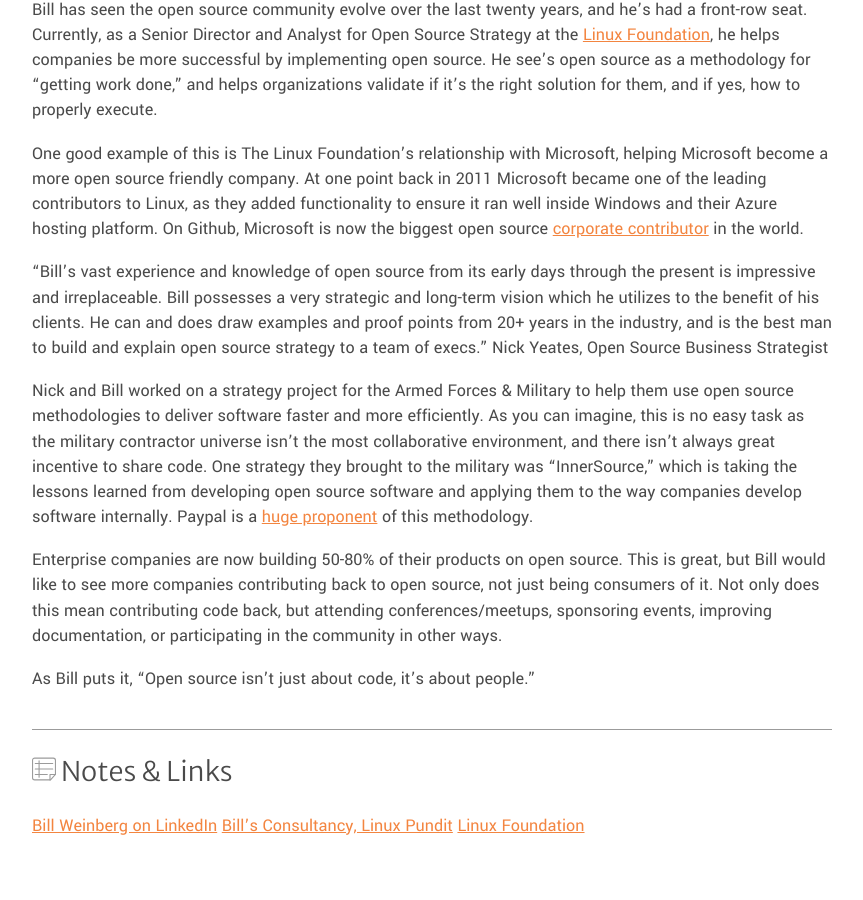
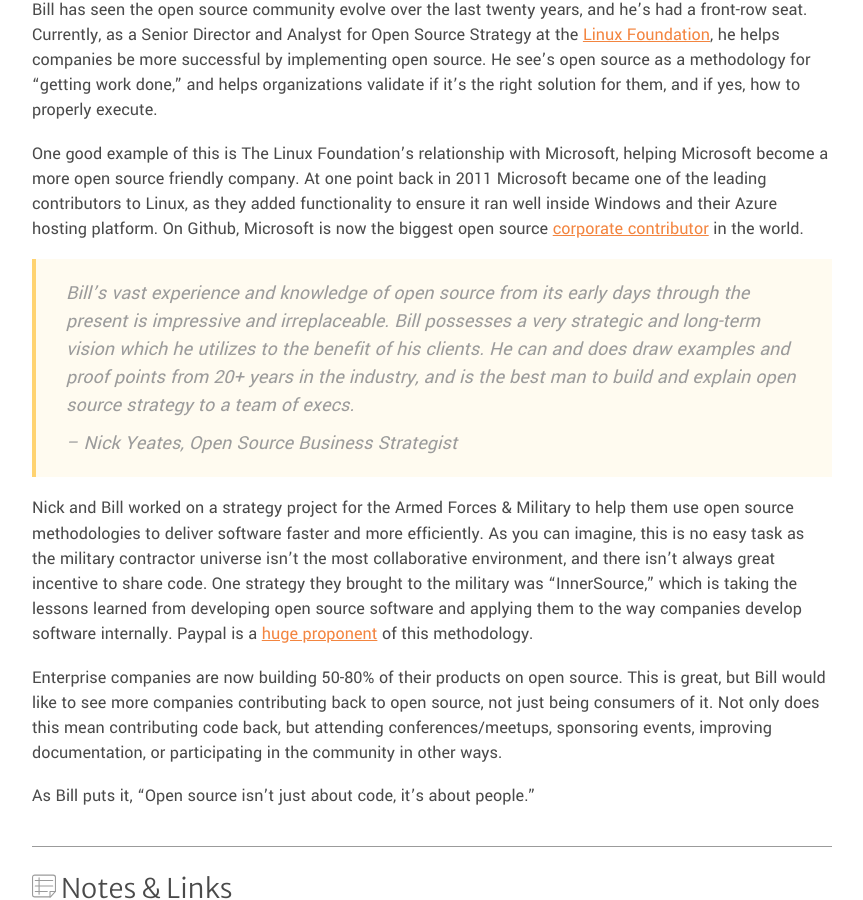
Before and after one commit to Code-Pop/open-sourcecraft, a Jekyll site: the page built from _episodes/bill-weinberg.markdown, in a window 1280 px wide and 900 px high, scrolled down 793 px. Shown: the whole window, without its empty margins (208-1071 px from the left). Built offline with Jekyll 4.4.1, drawn with Linux system fonts in a browser that asks for light colours; part of the change alters nothing that is shown.

```diff
--- a/_episodes/bill-weinberg.markdown
+++ b/_episodes/bill-weinberg.markdown
@@ -20,8 +20,8 @@ Bill has seen the open source community evolve over the last twenty years, and h
 
 One good example of this is The Linux Foundation’s relationship with Microsoft, helping Microsoft become a more open source friendly company.  At one point back in 2011 Microsoft became one of the leading contributors to Linux, as they added functionality to ensure it ran well inside Windows and their Azure hosting platform.  On Github, Microsoft is now the biggest open source [corporate contributor](http://www.infoworld.com/article/3121792/open-source-tools/whos-no-1-in-open-source-microsoft.html) in the world.
 
-“Bill’s vast experience and knowledge of open source from its early days through the present is impressive and irreplaceable. Bill possesses a very strategic and long-term vision which he utilizes to the benefit of his clients. He can and does draw examples and proof points from 20+ years in the industry, and is the best man to build and explain open source strategy to a team of execs.”
-Nick Yeates, Open Source Business Strategist
+> Bill’s vast experience and knowledge of open source from its early days through the present is impressive and irreplaceable. Bill possesses a very strategic and long-term vision which he utilizes to the benefit of his clients. He can and does draw examples and proof points from 20+ years in the industry, and is the best man to build and explain open source strategy to a team of execs.
+><cite>-- Nick Yeates, Open Source Business Strategist
 
 Nick and Bill worked on a strategy project for the Armed Forces & Military to help them use open source methodologies to deliver software faster and more efficiently.  As you can imagine, this is no easy task as the military contractor universe isn’t the most collaborative environment, and there isn’t always great incentive to share code.  One strategy they brought to the military was  “InnerSource,” which is taking the lessons learned from developing open source software and applying them to the way companies develop software internally.  Paypal is a [huge proponent](https://paypal.github.io/InnerSourceCommons/) of this methodology.
 
```
